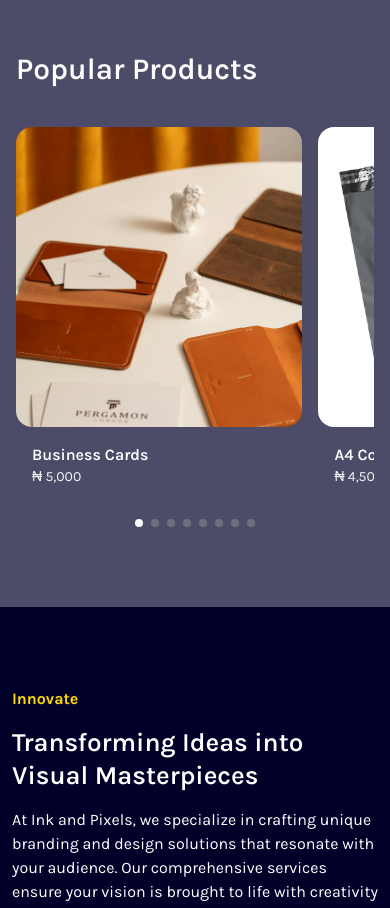
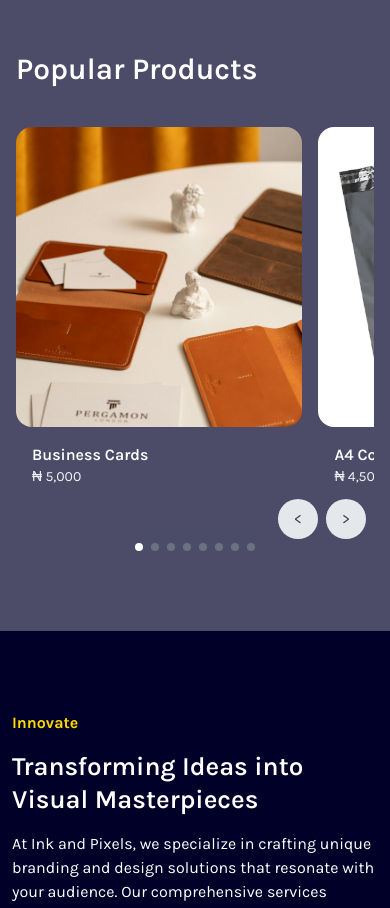
Before and after one commit to Tez-cyber/inks_pixels, a React (Vite) app: page / in a window 390 px wide. Shown: the part 1900-2808 px from the top of the page. Built offline with nearby package versions, Linux system fonts and the light colour scheme.

Commit message:
Added scrolling in productSection for mobile

```diff
--- a/src/components/landing/productSection.jsx
+++ b/src/components/landing/productSection.jsx
@@ -2,17 +2,20 @@ import React, { useRef, useState, useEffect } from 'react';
 import { products } from "../utils/products";
 
 export const ProductSection = () => {
-    const containerRef = useRef (null);
+    const containerRef = useRef(null);
     const [activeIndex, setActiveIndex] = useState(0);
+    const [isDragging, setIsDragging] = useState(false);
+    const [startX, setStartX] = useState(0);
+    const [scrollLeft, setScrollLeft] = useState(0);
 
     const itemWidth = 300 + 16; // product width + gap
     const scrollAmount = itemWidth;
 
-    const scrollLeft = () => {
+    const scrollToLeft = () => {
         containerRef.current?.scrollBy({ left: -scrollAmount, behavior: 'smooth' });
     };
 
-    const scrollRight = () => {
+    const scrollToRight = () => {
         containerRef.current?.scrollBy({ left: scrollAmount, behavior: 'smooth' });
     };
 
@@ -23,6 +26,25 @@ export const ProductSection = () => {
             const index = Math.round(scrollLeft / itemWidth);
             setActiveIndex(index);
         }
+    };
+
+    // Touch event handlers for mobile scrolling
+    const handleTouchStart = (e) => {
+        setIsDragging(true);
+        setStartX(e.touches[0].pageX);
+        setScrollLeft(containerRef.current.scrollLeft);
+    };
+
+    const handleTouchMove = (e) => {
+        if (!isDragging) return;
+        e.preventDefault();
+        const x = e.touches[0].pageX;
+        const walk = (x - startX) * 2; // Adjust multiplier for faster/slower swipe
+        containerRef.current.scrollLeft = scrollLeft - walk;
+    };
+
+    const handleTouchEnd = () => {
+        setIsDragging(false);
     };
 
     useEffect(() => {
@@ -43,8 +65,16 @@ export const ProductSection = () => {
                 <div className="relative">
                     <div
                         ref={containerRef}
-                        className="flex gap-4 overflow-x-hidden scroll-smooth"
-                        style={{ scrollSnapType: 'x mandatory' }}
+                        className="flex gap-4 overflow-x-auto scroll-smooth touch-none"
+                        style={{
+                            scrollSnapType: 'x mandatory',
+                            scrollbarWidth: 'none',
+                            msOverflowStyle: 'none',
+                        }}
+
+                        onTouchStart={handleTouchStart}
+                        onTouchMove={handleTouchMove}
+                        onTouchEnd={handleTouchEnd}
                     >
                         {products.map((product) => (
                             <div
@@ -68,17 +98,17 @@ export const ProductSection = () => {
                     </div>
 
                     {/* Navigation Arrows (Hidden on small screens) */}
-                    <div className="hidden md:flex justify-center gap-4 mt-6">
+                    <div className="flex justify-center gap-4 mt-6">
                         <button
-                            onClick={scrollLeft}
+                            onClick={scrollToLeft}
                             className="absolute right-14 cursor-pointer bottom-3 bg-gray-200 text-gray-700 size-[40px] rounded-full p-2 transition-all duration-500 ease-in-out hover:bg-darkBlue hover:text-white md:right-20"
-                            >
+                        >
                             &lt;
                         </button>
                         <button
-                            onClick={scrollRight}
+                            onClick={scrollToRight}
                             className="absolute right-2 md:right-6 cursor-pointer bottom-3 bg-gray-200 text-gray-700 size-[40px] rounded-full p-2 transition-all duration-500 ease-in-out hover:bg-darkBlue hover:text-white"
-                            >
+                        >
                             &gt;
                         </button>
                     </div>
```
